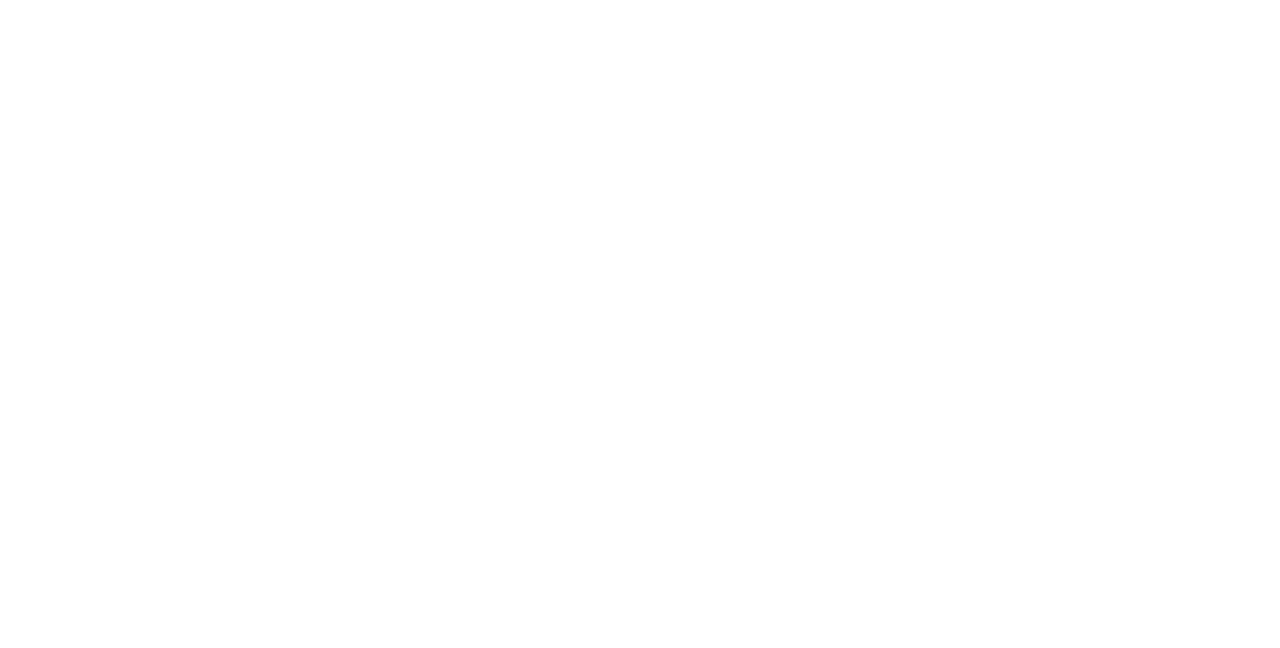
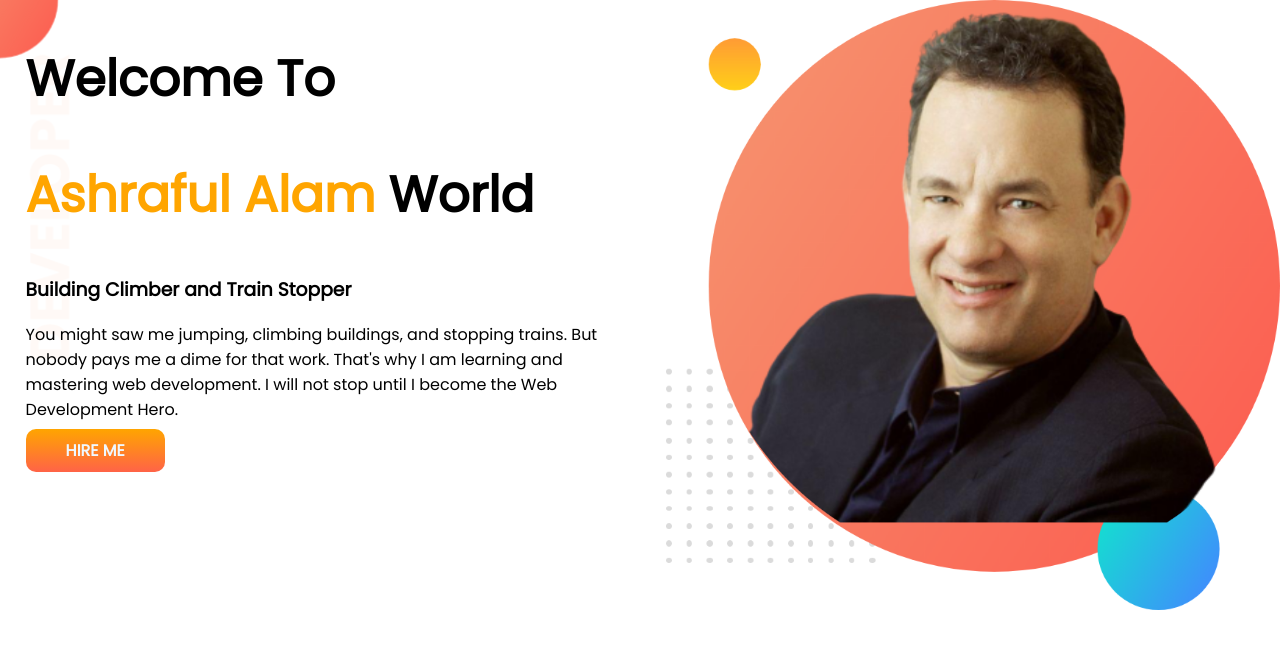
Before and after one commit to AshrafulAlam1995/developer-portfolio1, a plain HTML site: page index.html in a window 1280 px wide. Drawn offline with Linux system fonts and the light colour scheme.

Commit message:
top-banner added

```diff
--- a/index.html
+++ b/index.html
@@ -4,10 +4,25 @@
   <meta charset="UTF-8">
   <meta http-equiv="X-UA-Compatible" content="IE=edge">
   <meta name="viewport" content="width=device-width, initial-scale=1.0">
-  <title>Ashraful portfolio</title>
+  <title>Ashraful portfolio</title><link rel="preconnect" href="https://fonts.googleapis.com">
+  <link rel="preconnect" href="https://fonts.gstatic.com" crossorigin>
+  <link href="https://fonts.googleapis.com/css2?family=Poppins&display=swap" rel="stylesheet">
+
   <link rel="stylesheet" href="style.css">
 </head>
 <body>
+  <section class="top-banner">
+  <div class="half-width">
+  <h1>Welcome To</h1>
+  <h1><span class="color-orange">Ashraful Alam</span> World</h1>
+  <h3>Building Climber and Train Stopper</h3>
+  <p>You might saw me jumping, climbing buildings, and stopping trains. But nobody pays me a dime for that work. That's why I am learning and mastering web development. I will not stop until I become the Web Development Hero.</p>
+  <a class="link-button" target="blank" href="https://www.linkedin.com/company/programminghero/">HIRE ME</a>
+ </div>
+  <div class="half-width">
+    <img src="images/my-bg.png" alt="">
+  </div>
+</section>
 
 </body>
 </html>
--- a/style.css
+++ b/style.css
@@ -0,0 +1,32 @@
+body{
+  font-family: 'Poppins', sans-serif;
+  margin: 0;
+}
+h1{
+  font-size: 50px;
+}
+.color-orange{
+  color: orange;
+}
+section{
+  display: flex;
+}
+.half-width{
+  width: 50%;
+  padding-left: 2%;
+}
+.half-width img{
+  width: 100%;
+}
+.link-button{
+  text-decoration: none;
+  background-image: linear-gradient(orange, tomato);
+  padding: 10px 40px;
+  border-radius: 10px;
+  color: aliceblue;
+  font-weight: 700;
+}
+.top-banner{
+  background-image: url(images/top-banner.png);
+  background-repeat: no-repeat;
+}
```
Also changed, not shown: images/dream-bg.png (added), images/exp-bg.png (added), images/jhankar.png (added), images/jhankar2.png (added), images/my-bg.png (added), images/my-bg2.png (added), images/top-banner.png (added), tom-hanks/Tom-Hanks-Computer-Wallpaper.jpg (added), tom-hanks/images.jpg (added), tom-hanks/wp1888079.jpg (added).
